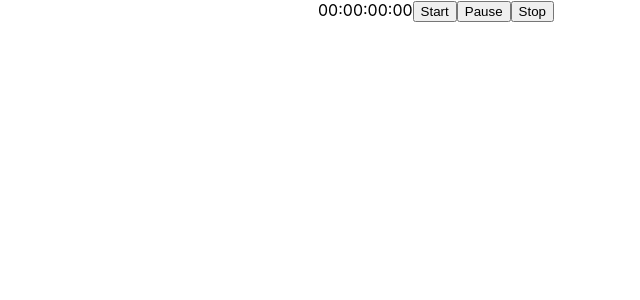
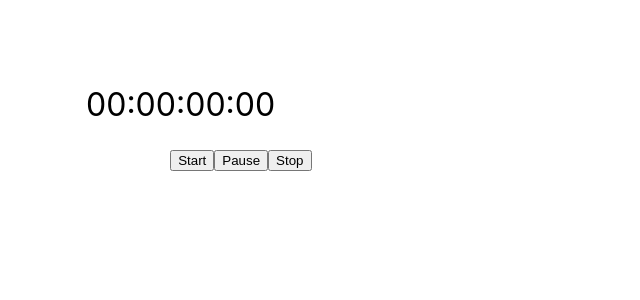
Before and after one commit to aliijaz1997/timer-app-using-testdrivendevelopment, a React (Create React App) app: page / in a window 1280 px wide. Shown: the top 300 px of the page, without its empty margins (204-844 px from the left). Built offline with nearby package versions, Linux system fonts and the light colour scheme.

Commit message:
Added css

```diff
--- a/src/App.css
+++ b/src/App.css
@@ -1,38 +1,11 @@
 .App {
-  text-align: center;
+  display: flex;
+  /* margin-top: 100px; */
+ padding: 150px 290px 0px;
 }
-
-.App-logo {
-  height: 40vmin;
-  pointer-events: none;
+.timer {
+ font-size: 200%;
+  margin-top: -65px;
+  margin-right: -105px;
+  margin-left: 0%;
 }
-
-@media (prefers-reduced-motion: no-preference) {
-  .App-logo {
-    animation: App-logo-spin infinite 20s linear;
-  }
-}
-
-.App-header {
-  background-color: #282c34;
-  min-height: 100vh;
-  display: flex;
-  flex-direction: column;
-  align-items: center;
-  justify-content: center;
-  font-size: calc(10px + 2vmin);
-  color: white;
-}
-
-.App-link {
-  color: #61dafb;
-}
-
-@keyframes App-logo-spin {
-  from {
-    transform: rotate(0deg);
-  }
-  to {
-    transform: rotate(360deg);
-  }
-}
--- a/src/App.tsx
+++ b/src/App.tsx
@@ -56,7 +56,9 @@ function App() {
 
   return (
     <div className="App">
-      {("0" + hours).slice(-2)}:{("0" + minutes).slice(-2)}:{("0" + seconds).slice(-2)}:{("0" + milliseconds).slice(-2)}
+     <div className = "timer">
+       {("0" + hours).slice(-2)}:{("0" + minutes).slice(-2)}:{("0" + seconds).slice(-2)}:{("0" + milliseconds).slice(-2)}
+       </div>
       <button onClick = {fucntiontototellstatustobutton}>
         Start
       </button>
```
Also changed, not shown: 1 other file (tests, documents, lock files or other folders).
